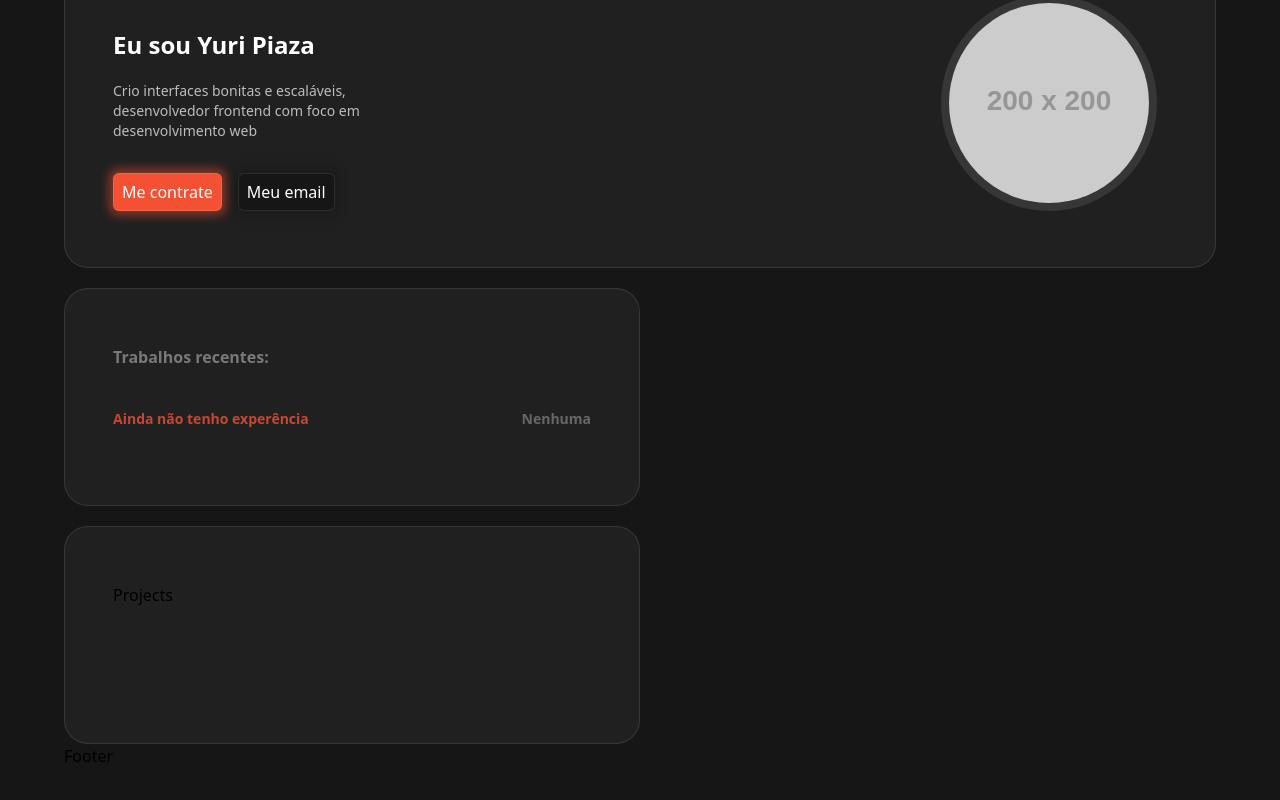
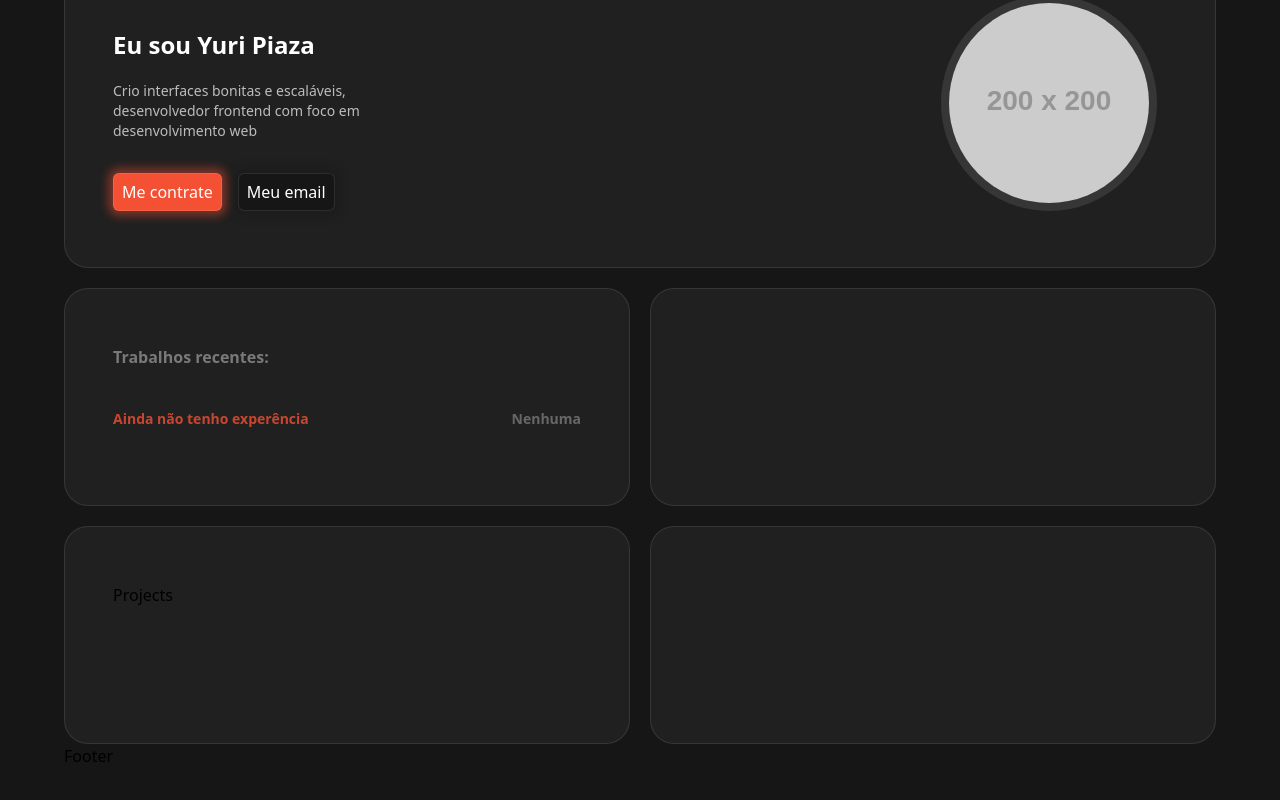
Before and after one commit to ypiaza/Portif-lio-Oficial, a React (Vite) app: page / in a window 1280 px wide. Shown: the part 234-1034 px from the top of the page. Built offline with nearby package versions, Linux system fonts and the light colour scheme.

Commit message:
Criação de card de skills

```diff
--- a/package.json
+++ b/package.json
@@ -11,8 +11,10 @@
   },
   "dependencies": {
     "@tailwindcss/vite": "^4.0.15",
+    "lucide-react": "^0.484.0",
     "react": "^19.0.0",
     "react-dom": "^19.0.0",
+    "react-icons": "^5.5.0",
     "tailwindcss": "^4.0.15"
   },
   "devDependencies": {
--- a/src/components/Main.tsx
+++ b/src/components/Main.tsx
@@ -1,15 +1,19 @@
 import Projects from "./Projects"
+import Skills from "./Skills"
 import Works from "./Works"
 
 const Main = () => {
   return (
-    <div className="mt-5 h-full grid grid-cols-2 ">
+    <div className="mt-5 h-full grid grid-cols-2 gap-5">
       <div className="grid grid-rows-2 h-full gap-5">
         <Works />
         <Projects />
       </div>
 
-      <div></div>
+      <div className="grid grid-rows-2 h-full gap-5">
+        <Skills />
+        <Skills />
+      </div>
     </div>
   )
 }
--- /dev/null
+++ b/src/components/Skills.tsx
@@ -0,0 +1,9 @@
+const Skills = () => {
+  return (
+    <div className='px-12 py-14 rounded-3xl border border-white/10 bg-[#202020]'>
+
+    </div>
+  )
+}
+
+export default Skills
--- /dev/null
+++ b/src/data/skills.ts
@@ -0,0 +1,15 @@
+export interface itemSkill{
+    skill: string,
+    icon : Element;
+}
+
+import { FaReact, FaGithub, FaHtml5, FaCss3 } from "react-icons/fa";
+import { RiTailwindCssFill, RiNextjsFill } from "react-icons/ri";
+import { SiTypescript, SiJavascript } from "react-icons/si";
+
+export const skills: itemSkill[] = [
+    {
+        skill: 'React',
+        icon: <FaReact />;
+    }
+]
```
Also changed, not shown: 1 other file (tests, documents, lock files or other folders).
